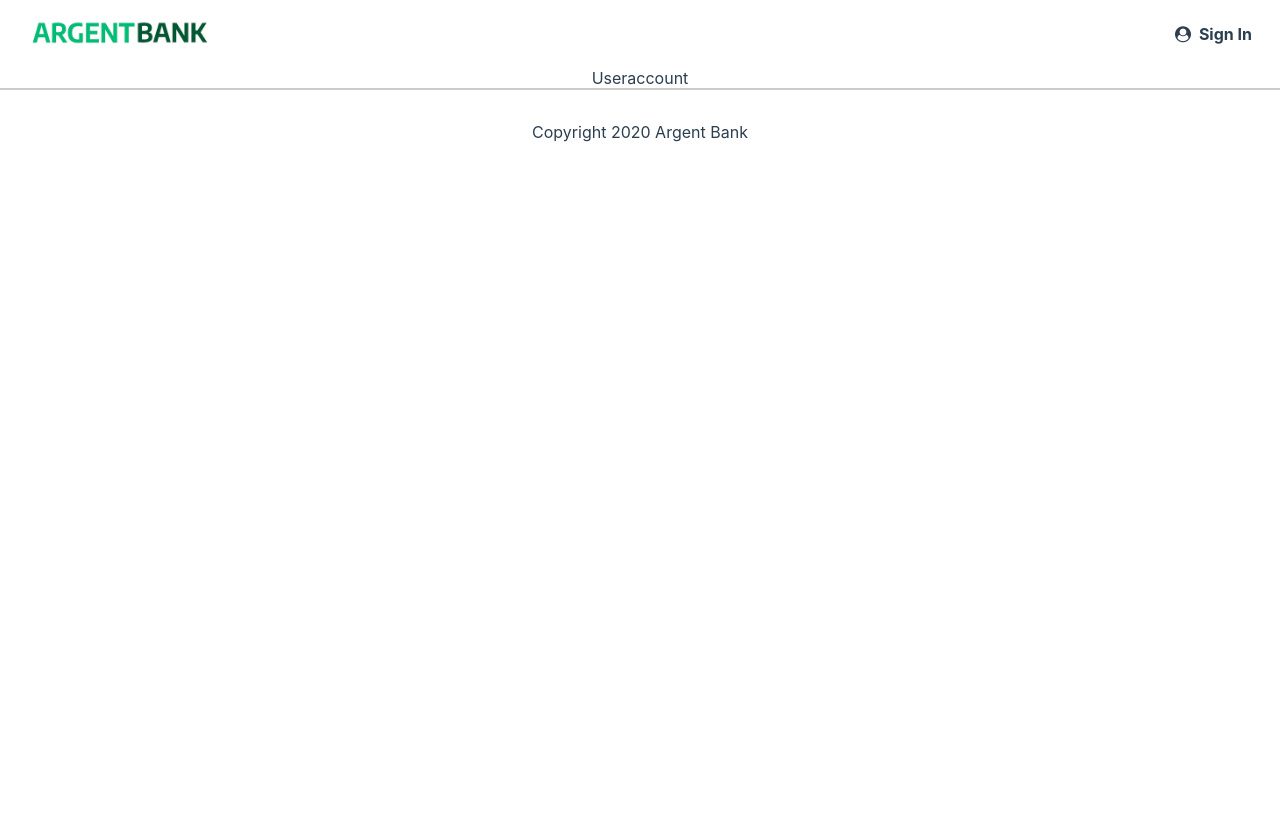
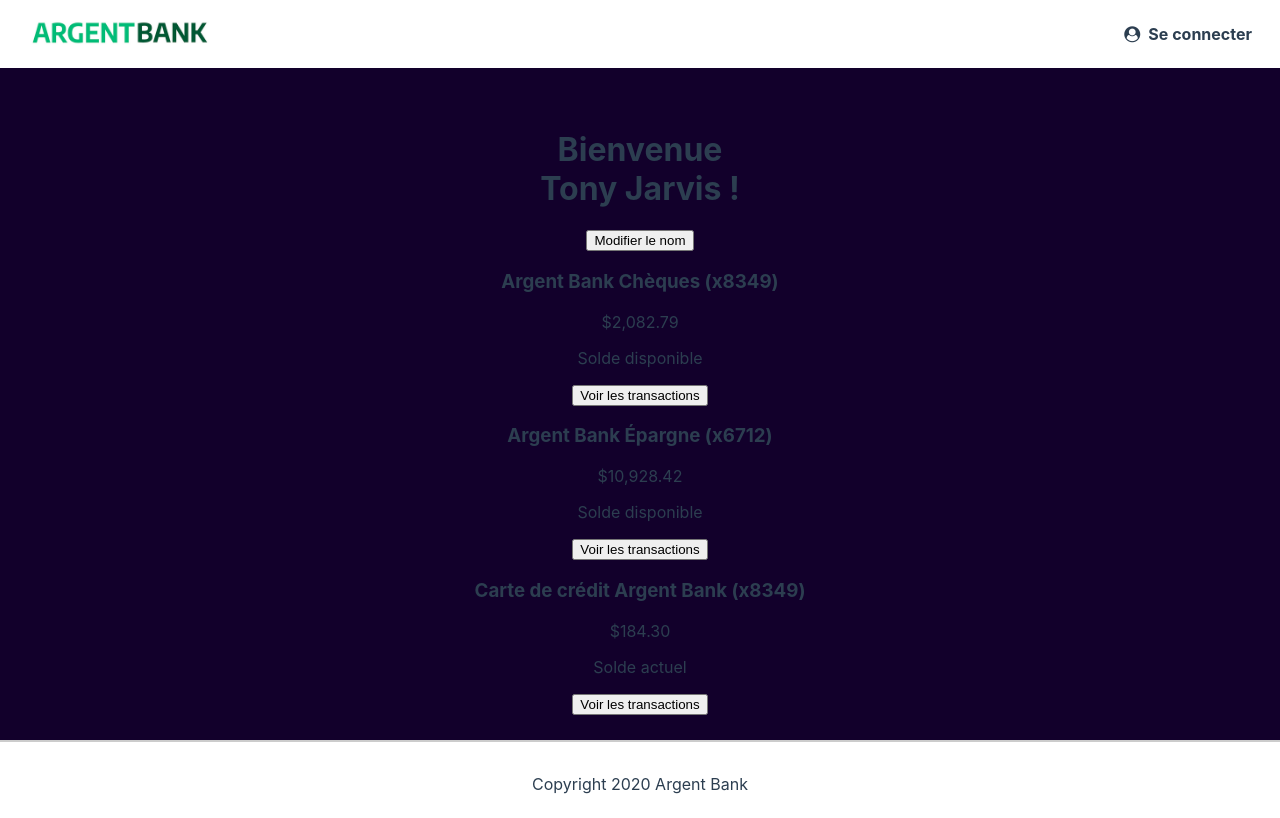
Before and after one commit to FloW1772/Projet-11-ArgentBank, a React (Create React App) app in the folder argentbank/: page /user-account in a window 1280 px wide. Built offline with nearby package versions, Linux system fonts and the light colour scheme.

Commit message:
update possibilité de se login dans le programme

```diff
--- a/argentbank/src/components/header/header.jsx
+++ b/argentbank/src/components/header/header.jsx
@@ -1,42 +1,82 @@
+// import React from 'react';
+// import './header.scss';
+// import argentBankLogo from '../../assets/img/argentBankLogo.png';
+// import { Link } from 'react-router-dom';
+// import { useDispatch,useSelector } from 'react-redux';
+
+
+// export function Header() {
+//   const token = useSelector ((state)=>state.auth.token)
+//     return (
+//       <div>
+//         <title>Argent Bank - Home Page</title>
+//         <nav className="main-nav">
+//           <a className="main-nav-logo" href="./index.html">
+//             <Link to="/" >
+//             <img className="main-nav-logo-image" src={argentBankLogo} alt="Argent Bank Logo" />
+//             </Link>
+//             <h1 className="sr-only">Argent Bank</h1>
+//           </a>
+//           <div>
+//             {token?(
+//               <>
+//               <p>je suis connecté</p>
+//               </>
+//             ):(
+//               <Link className="main-nav-item" to="/connect-page">
+//               <i className="fa fa-user-circle" />
+//               Sign In
+//             </Link>
+//             )}
+
+//           </div>
+//         </nav>
+//       </div>
+//     );
+//   }
 import React from 'react';
 import './header.scss';
 import argentBankLogo from '../../assets/img/argentBankLogo.png';
 import { Link } from 'react-router-dom';
-import { useDispatch,useSelector } from 'react-redux';
-
+import { useDispatch, useSelector } from 'react-redux';
 
 export function Header() {
-  const token = useSelector ((state)=>state.auth.token)
+  const token = useSelector((state) => state.auth.token);
+  const username = useSelector((state) => state.auth.username);
+
   return (
     <div>
       <title>Argent Bank - Home Page</title>
       <nav className="main-nav">
         <a className="main-nav-logo" href="./index.html">
-            <Link to="/" >
-            <img className="main-nav-logo-image" src={argentBankLogo} alt="Argent Bank Logo" />
+          <Link to="/">
+            <img
+              className="main-nav-logo-image"
+              src={argentBankLogo}
+              alt="Argent Bank Logo"
+            />
           </Link>
           <h1 className="sr-only">Argent Bank</h1>
         </a>
         <div>
-            {token?(
+          {token ? (
             <>
-              <p>je suis connecté</p>
+              <p>
+                Bienvenue, <span className="main-nav-username">{username}</span>
+              </p>
+              <Link className="main-nav-item" to="/deconnexion-page">
+                <i className="fa fa-sign-out" />
+                Se déconnecter
+              </Link>
             </>
-            ):(
-              <Link className="main-nav-item" to="/connect-page">
+          ) : (
+            <Link className="main-nav-item" to="/connexion-page">
               <i className="fa fa-user-circle" />
-              Sign In
+              Se connecter
             </Link>
           )}
-
         </div>
       </nav>
     </div>
   );
 }
-  // return (
-  //   <div className="sign-in">
-  //     <h1>ARGENTBANK</h1>
-  //     <button>Sign In</button>
-  //   </div>
-  // );
--- a/argentbank/src/pages/Useraccount/Useraccount.jsx
+++ b/argentbank/src/pages/Useraccount/Useraccount.jsx
@@ -1,9 +1,38 @@
-import React from 'react'
+import React from 'react';
 import './useraccount.scss';
 
-export default function Useraccount() {
+function App() {
+  return (
+    <main className="main bg-dark">
+      <header className="header">
+        <h1>Bienvenue <br />Tony Jarvis !</h1>
+        <button className="edit-button">Modifier le nom</button>
+      </header>
+      <h2 className="sr-only">Comptes</h2>
+      <section className="account">
+        <Compte titre="Argent Bank Chèques (x8349)" montant="$2,082.79" description="Solde disponible" />
+        <button className="transaction-button">Voir les transactions</button>
+      </section>
+      <section className="account">
+        <Compte titre="Argent Bank Épargne (x6712)" montant="$10,928.42" description="Solde disponible" />
+        <button className="transaction-button">Voir les transactions</button>
+      </section>
+      <section className="account">
+        <Compte titre="Carte de crédit Argent Bank (x8349)" montant="$184.30" description="Solde actuel" />
+        <button className="transaction-button">Voir les transactions</button>
+      </section>
+    </main>
+  );
+}
 
+function Compte({ titre, montant, description }) {
   return (
-    <div>Useraccount</div>
-  )
+    <div className="account-content-wrapper">
+      <h3>{titre}</h3>
+      <p className="account-amount">{montant}</p>
+      <p className="account-amount-description">{description}</p>
+    </div>
+  );
 }
+
+export default App;
```
Also changed, not shown: argentbank/src/pages/connectpage/Connectpage.jsx (+1 -37 lines). Lines whose indentation alone changed are shown as unchanged.
